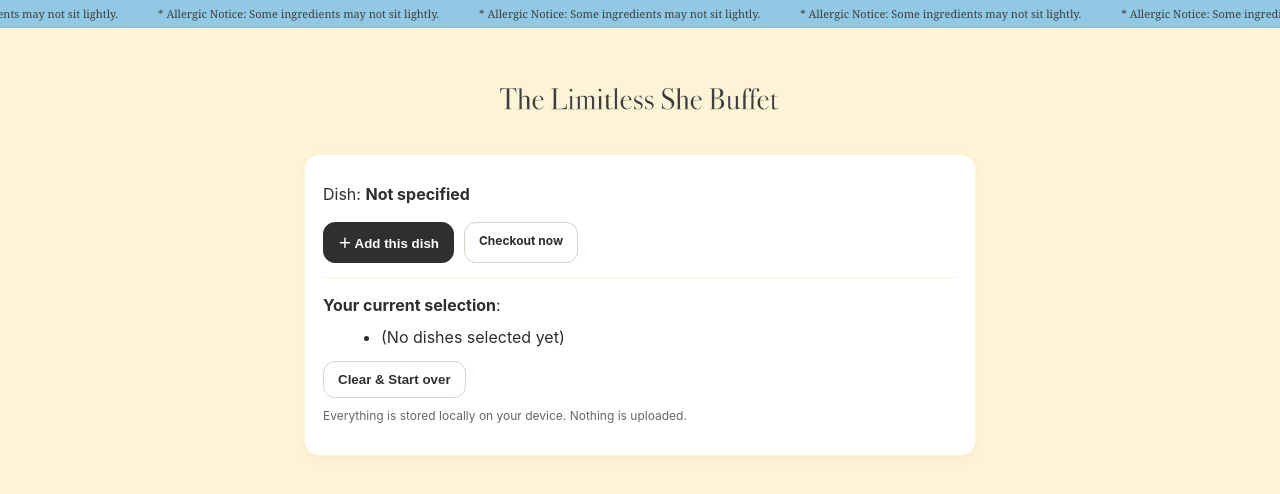
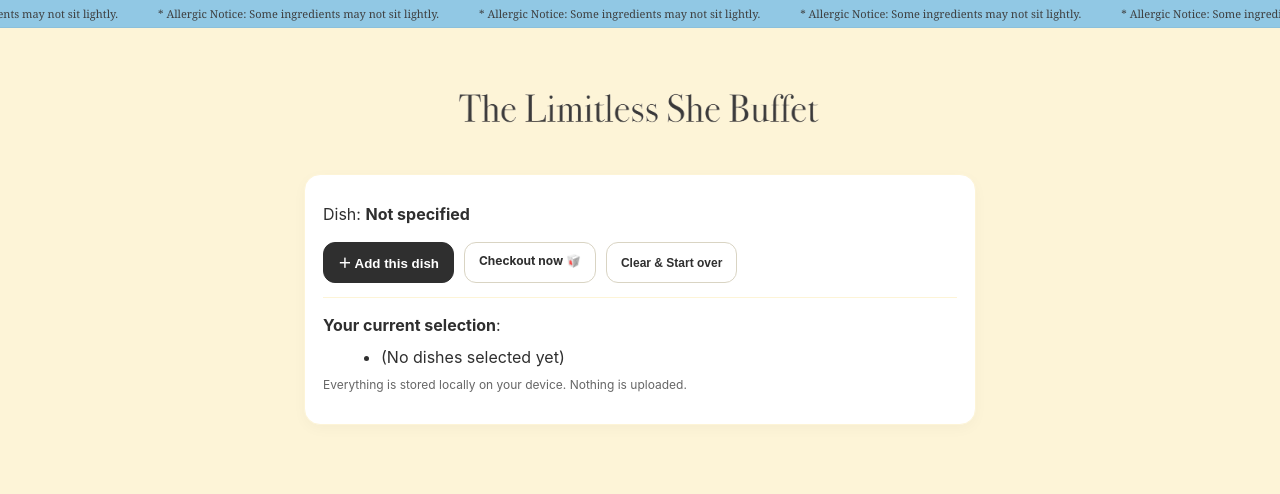
Before and after one commit to ani-syu/buffet-interaction, a plain HTML site: page select.html in a window 1280 px wide. Drawn offline with Linux system fonts and the light colour scheme.

Commit message:
Add files via upload

```diff
--- a/select.html
+++ b/select.html
@@ -1,29 +1,41 @@
-<!DOCTYPE html><html lang="en"><head>
-<meta charset="utf-8"/><meta name="viewport" content="width=device-width, initial-scale=1"/>
+<!DOCTYPE html>
+<html lang="en">
+<head>
+<meta charset="utf-8"/>
+<meta name="viewport" content="width=device-width, initial-scale=1"/>
+<title>Add Dish — The Limitless She Buffet</title>
 <style>
-:root{--cream:#FDF4D7;--ink:#2F2F2F;--muted:#3D3D3D;--border:#FDF4D7;--blue:#91C8E4;}
+:root{
+  --cream:#FDF4D7; --ink:#2F2F2F; --muted:#3D3D3D; --border:#FDF4D7; --blue:#91C8E4;
+}
 *{box-sizing:border-box}
 html,body{margin:0;padding:0;background:var(--cream);color:var(--ink);
   font-family: Inter, -apple-system, BlinkMacSystemFont, "Segoe UI", Helvetica, Arial, "Noto Sans", sans-serif}
+/* Ticker */
 .ticker{position:sticky; top:0; z-index:1000; background:var(--blue); overflow:hidden; border-bottom:1px solid rgba(0,0,0,.04)}
 .ticker__line{display:flex; white-space:nowrap; gap:40px; padding:6px 0}
 .ticker__item{font-family: Georgia, 'Times New Roman', serif; font-weight:400; font-size:11px; color:#3D3D3D; opacity:.98}
-@keyframes scroll{0%{transform:translateX(0)}100%{transform:translateX(-50%)}}
+@keyframes scroll{ 0%{transform:translateX(0)} 100%{transform:translateX(-50%)} }
 .ticker__inner{display:inline-flex; gap:40px; animation:scroll 24s linear infinite}
+/* Layout */
 .container{max-width:720px;margin:0 auto;padding:24px}
 .header{display:flex;align-items:center;gap:14px;margin:14px 0 18px;justify-content:center}
-.logo{height:70px;background:transparent;box-shadow:none}
+.logo{height:90px;background:transparent;box-shadow:none}
 .card{background:#fff;border:1px solid var(--border);border-radius:16px;padding:18px 18px 20px;box-shadow:0 4px 14px rgba(0,0,0,.03)}
 p{line-height:1.7;margin:8px 0}
 ul{margin:8px 0 0 18px}
 .btns{display:flex;gap:10px;flex-wrap:wrap;margin-top:14px}
 .btn{appearance:none;border:1px solid var(--ink);background:var(--ink);color:#fff;padding:10px 14px;border-radius:12px;font-weight:700;text-decoration:none;cursor:pointer}
 .btn.ghost{background:#fff;color:var(--ink);border-color:#d9d4c3}
+/* Requested: 12px for the two secondary buttons */
+#finishBtn, #clearBtn{font-size:12px}
 .small{color:#666;font-size:12px}
 .hr{height:1px;background:var(--cream);margin:14px 0}
 .note{background:#fff5c7;border:1px dashed #e2d89b;padding:10px 12px;border-radius:12px}
 .hidden{display:none}
-</style></head><body>
+</style>
+</head>
+<body>
   <div class="ticker">
     <div class="ticker__line">
       <div class="ticker__inner">
@@ -45,29 +57,54 @@ ul{margin:8px 0 0 18px}
 
   <div class="container">
     <div class="header"><img class="logo" src="/logo.png" alt="The Limitless She Buffet Logo"/></div>
+
     <div class="card">
       <p id="which">Dish:</p>
       <div class="btns">
         <button class="btn" id="addBtn">＋ Add this dish</button>
-      <a class="btn ghost" id="finishBtn" href="./finish.html" style="font-size:12px;">Checkout now</a>
+        <!-- Checkout now 🥡 FIRST, then Clear -->
+        <a class="btn ghost" id="finishBtn" href="./finish.html">Checkout now 🥡</a>
+        <button class="btn ghost" id="clearBtn">Clear & Start over</button>
       </div>
+
       <div class="hr"></div>
+
       <p><strong>Your current selection</strong>:</p>
       <ul id="list"></ul>
-    <div class="btns"><button class="btn ghost" id="clearBtn">Clear & Start over</button></div>
-    <div id="next" class="note hidden" style="margin-top:12px;">You can now leave this page and continue scanning other dishes!</div>
+
+      <div id="next" class="note hidden" style="margin-top:12px;">
+        You can now leave this page and continue scanning other dishes!
+      </div>
+
       <p class="small">Everything is stored locally on your device. Nothing is uploaded.</p>
     </div>
   </div>
+
 <script>
-const NAMES = {"item-a1": "Rule of Five", "item-a2": "Slow-Posted Connection", "item-a3": "Her Own Reason for Being", "item-b1": "The Last Biscuit", "item-b2": "Constellations Made of Shame", "item-b3": "The Auto-Pilot Daughters", "item-b4": "A Seat at the Table", "item-c1": "The Charm", "item-c2": "The Canned Beliefs", "item-c3": "The Mirror", "item-d1": "To Please, and Be Loved", "item-d2": "Harmony, or Something Like It", "item-d3": "All Essential, But…"};
+const NAMES = {
+  "item-a1": "Rule of Five",
+  "item-a2": "Slow-Posted Connection",
+  "item-a3": "Her Own Reason for Being",
+  "item-b1": "The Last Biscuit",
+  "item-b2": "Constellations Made of Shame",
+  "item-b3": "The Auto-Pilot Daughters",
+  "item-b4": "A Seat at the Table",
+  "item-c1": "The Charm",
+  "item-c2": "The Canned Beliefs",
+  "item-c3": "The Mirror",
+  "item-d1": "To Please, and Be Loved",
+  "item-d2": "Harmony, or Something Like It",
+  "item-d3": "All Essential, But…"
+};
 const params = new URLSearchParams(location.search);
 const item = params.get('item');
 const KEY = 'selectedDishes';
 const read = () => JSON.parse(localStorage.getItem(KEY) || '[]');
 const write = (arr) => localStorage.setItem(KEY, JSON.stringify(arr));
 const nameOf = (id) => NAMES[id] || "Untitled Dish";
+
 document.getElementById('which').innerHTML = 'Dish: <strong>' + (item ? nameOf(item) : 'Not specified') + '</strong>';
+
 function renderList(){
   const listEl = document.getElementById('list');
   const dishes = read();
@@ -79,6 +116,7 @@ function renderList(){
   }
 }
 renderList();
+
 document.getElementById('addBtn').addEventListener('click', () => {
   if(!item){ alert('This QR code has no dish id.'); return; }
   let dishes = read();
@@ -89,6 +127,7 @@ document.getElementById('addBtn').addEventListener('click', () => {
   document.getElementById('next').classList.remove('hidden');
   if (navigator.vibrate) navigator.vibrate(50);
 });
+
 document.getElementById('clearBtn').addEventListener('click', () => {
   if(confirm('Clear your current selection?')){
     localStorage.removeItem(KEY);
@@ -97,4 +136,5 @@ document.getElementById('clearBtn').addEventListener('click', () => {
   }
 });
 </script>
-</body></html>
+</body>
+</html>
```
Lines whose indentation alone changed are shown as unchanged.
